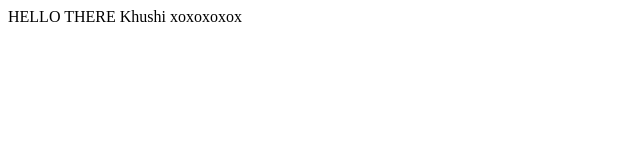
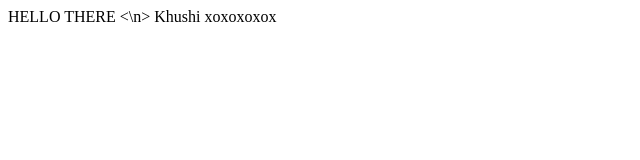
Before and after one commit to Vachiraya-bit/vachiraya-bit.github.io, a plain HTML site: page index.html in a window 1280 px wide. Shown: the full height of the page, 0-640 px from the left. Drawn offline with Linux system fonts and the light colour scheme.

Commit message:
Update index.html

```diff
--- a/index.html
+++ b/index.html
@@ -6,7 +6,7 @@
 </head>
 
  <body>
-  HELLO THERE
+  HELLO THERE <\n>
   Khushi
   xoxoxoxox
 </body>
```
